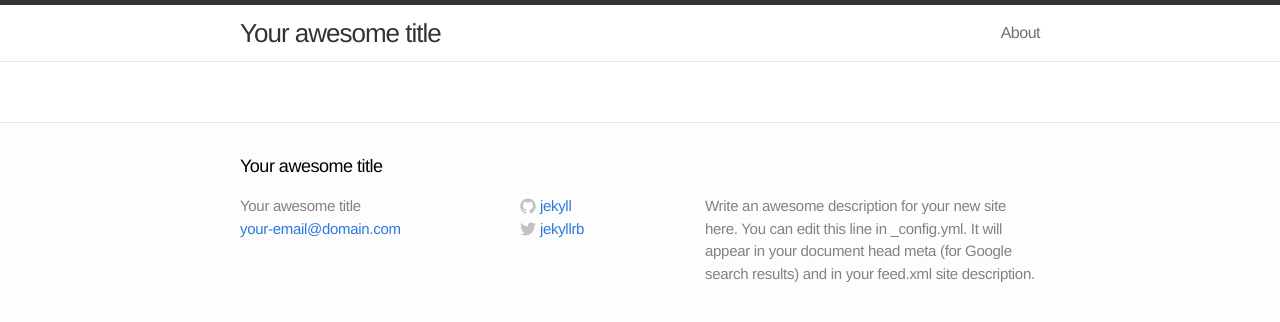
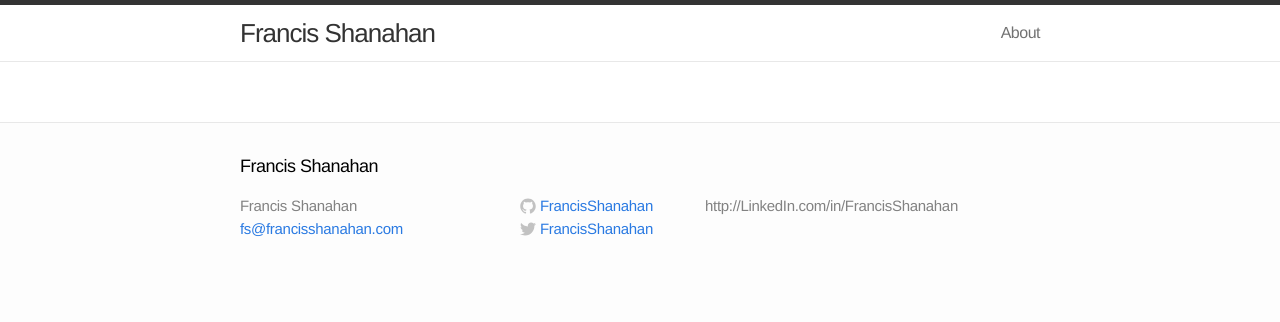
Before and after one commit to FrancisShanahan/francisshanahan.github.io, a Jekyll site: the page built from index.html, in a window 1280 px wide. Shown: the top 322 px of the page. Built offline with Jekyll 4.4.1, drawn with Linux system fonts in a browser that asks for light colours.

Commit message:
Updated _config.yml

```diff
--- a/_config.yml
+++ b/_config.yml
@@ -1,11 +1,11 @@
 # Site settings
-title: Your awesome title
-email: your-email@domain.com
-description: "Write an awesome description for your new site here. You can edit this line in _config.yml. It will appear in your document head meta (for Google search results) and in your feed.xml site description."
+title: Francis Shanahan
+email: fs@francisshanahan.com
+description: "http://LinkedIn.com/in/FrancisShanahan"
 baseurl: ""
-url: "http://yourdomain.com"
-twitter_username: jekyllrb
-github_username:  jekyll
+url: "http://FrancisShanahan.com"
+twitter_username: FrancisShanahan
+github_username:  FrancisShanahan
 
 # Build settings
 markdown: kramdown
```
